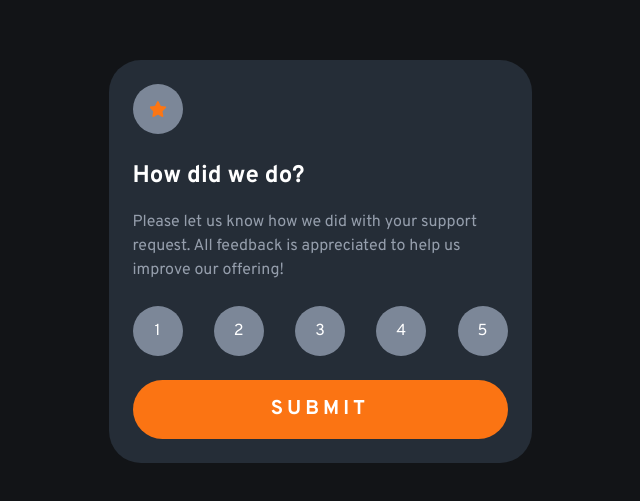
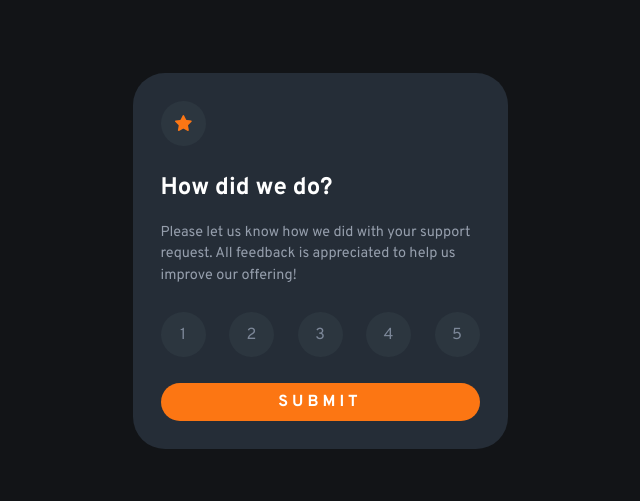
Before and after one commit to MarcusAnglin/Frontend-Mentor_Interactive-rating-component, a plain HTML site: page index.html in a window 1280 px wide. Shown: the part 139-640 px from the top of the page, without its empty margins (320-960 px from the left). Drawn offline with Linux system fonts and the light colour scheme.

Commit message:
Simplified the html, organized the css, removed any redundant css that I was able to catch, added a missing color value

```diff
--- a/index.html
+++ b/index.html
@@ -28,7 +28,7 @@
   <body>
     <main>
       <!-- prompt container -->
-      <article class="content-container view prompt-container">
+      <article class="card-container prompt-container view">
         <div class="icon-container">
           <img src="./images/icon-star.svg" alt="icon-star" class="star-icon" />
         </div>
@@ -37,28 +37,18 @@
           Please let us know how we did with your support request. All feedback
           is appreciated to help us improve our offering!
         </p>
-        <div class="rating-container">
-          <div class="icon-container" data-rating="1">
-            <span class="number-rating">1</span>
-          </div>
-          <div class="icon-container" data-rating="2">
-            <span class="number-rating">2</span>
-          </div>
-          <div class="icon-container" data-rating="3">
-            <span class="number-rating">3</span>
-          </div>
-          <div class="icon-container" data-rating="4">
-            <span class="number-rating">4</span>
-          </div>
-          <div class="icon-container" data-rating="5">
-            <span class="number-rating">5</span>
-          </div>
-        </div>
+        <ul class="rating-container">
+          <li class="icon-container" data-rating="1"><span>1</span></li>
+          <li class="icon-container" data-rating="2"><span>2</span></li>
+          <li class="icon-container" data-rating="3"><span>3</span></li>
+          <li class="icon-container" data-rating="4"><span>4</span></li>
+          <li class="icon-container" data-rating="5"><span>5</span></li>
+        </ul>
         <button type="button" class="submit-btn">submit</button>
       </article>
 
       <!-- thank you container -->
-      <article class="content-container thank-you-container">
+      <article class="card-container thank-you-container">
         <img src="./images/illustration-thank-you.svg" alt="icon-star" />
 
         <p class="selected-rating"></p>
--- a/style/style.css
+++ b/style/style.css
@@ -1,88 +1,85 @@
 
 :root {
+
     /* Primary Colors */
-    --clr-orange:hsl(25, 97%, 53%);
+    --clr-orange: #fc7613;
 
     /* Neutral Colors */
-    --clr-white:hsl(0, 0%, 100%);
-    --light-grey: hsl(217, 12%, 63%) ;
-    --medium-grey: hsl(216, 12%, 54%) ;
+    --clr-white: hsl(0, 0%, 100%);
+
+    --light-grey: hsl(217, 12%, 63%);
+    --medium-grey: hsl(216, 12%, 54%);
+
     --dark-blue: hsl(213, 19%, 18%) ;
     --very-dark-blue: hsl(216, 12%, 8%);
+
+    /* some given colors seemed VERY off from the design so I added this one */
+    --medium-dark-blue: #2c363f;
 
     /* fonts */
     font-family: 'Overpass', sans-serif;
 }
 
-html,body {
+*{
+    box-sizing: border-box;
+    margin: 0;
+    padding: 0;
+}
+
+body {
     height: 100%;
+    background-color: var(--very-dark-blue);
 }
 
 main {
     display: flex;
+    flex-wrap: wrap;
     place-content: center;
-    height: 100%;
-    align-self: center;
-    background-color: var(--very-dark-blue);
+    height: 100vh;
 }
 
-.content-container {
+
+/* GENERAL STYLES */
+
+.card-container {
     display: none;
-    background-color:  var(--dark-blue);
-    width: 375px;
+    background-color: var(--dark-blue);
+    max-width: 80vw;
     border-radius: 2rem;
-    margin: auto 1rem;
-    padding: 1.5rem;
+    padding: 1.75rem;
     color: var(--light-grey);
     line-height: 1.5;
 }
 
-.icon-container {
-    position: relative;
-    background-color: var(--medium-grey);
-    width: 50px;
-    height: 50px;
-    border-radius: 50%;
+.card-container h2 {
+    margin-top: 1.5rem;
+    margin-bottom: 1rem;
     color: var(--clr-white);
 }
 
-.star-icon, .number-rating {
-    position: absolute;
-    top: 50%;
-    left: 50%;
-    transform: translate(-50%, -50%);
+.card-container p {
+    font-size: .9rem;
 }
+
+.icon-container {
+    display: flex;
+    align-items: center;
+    justify-content: center;
+    background-color: var(--medium-dark-blue);
+    width: 45px;
+    height: 45px;
+    border-radius: 50%;
+    color: var(--medium-grey);
+}
+
+/* PROMPT CARD */
 
 .rating-container {
     display: flex;
+    list-style: none;
     justify-content: space-between;
-    margin-top: 1.5rem;
-    margin-bottom: 1.5rem;
-}
-
- h2 {
-    margin-top: 1.5rem;
-    margin-bottom: 0;
-    color: var(--clr-white);
-
-}
-
-.submit-btn {
-    color: var(--clr-white);
-    background-color: var(--clr-orange);
-    border-color: transparent;
-    font-weight: 700;
-    width: 100%;
-    padding: 1rem 0;
-    font-size: 1.25rem;
-    border-radius: 2rem;
-    text-transform: uppercase;
-    letter-spacing: .25rem;
-}
-
-.submit-btn:hover {
-    background-color: var(--clr-white);
-    color: var(--clr-orange);
+    margin-top: 1.6rem;
+    margin-bottom: 1.6rem;
 }
 
 .rating-container .icon-container:hover {
@@ -90,8 +87,8 @@ main {
     color: var(--dark-blue);
 }
 
-.thank-you-container {
-    text-align: center;
+.active-rating {
+    background-color: var(--clr-orange);
 }
 
 .selected-rating {
@@ -103,10 +100,40 @@ main {
     border-radius: 1.5rem;
 }
 
+.submit-btn {
+    background-color: var(--clr-orange);
+    color: var(--clr-white);
+    border-color: transparent;
+    font-weight: 700;
+    width: 100%;
+    padding: .5rem 0;
+    font-size: 1rem;
+    border-radius: 2rem;
+    text-transform: uppercase;
+    letter-spacing: .25rem;
+}
+
+.submit-btn:hover {
+    background-color: var(--clr-white);
+    color: var(--clr-orange);
+}
+
+/* THANK YOU CARD */
+
+.thank-you-container {
+    text-align: center;
+}
+
+
+/* STATES */
+
 .view {
     display: initial;
 }
 
-.active-rating {
-    background-color: var(--clr-orange);
+/* MEDIA QUERY */
+@media screen and (min-width: 375px) {
+    .card-container {
+        max-width: 375px;
+    }
 }
```
Also changed, not shown: 1 other file.
